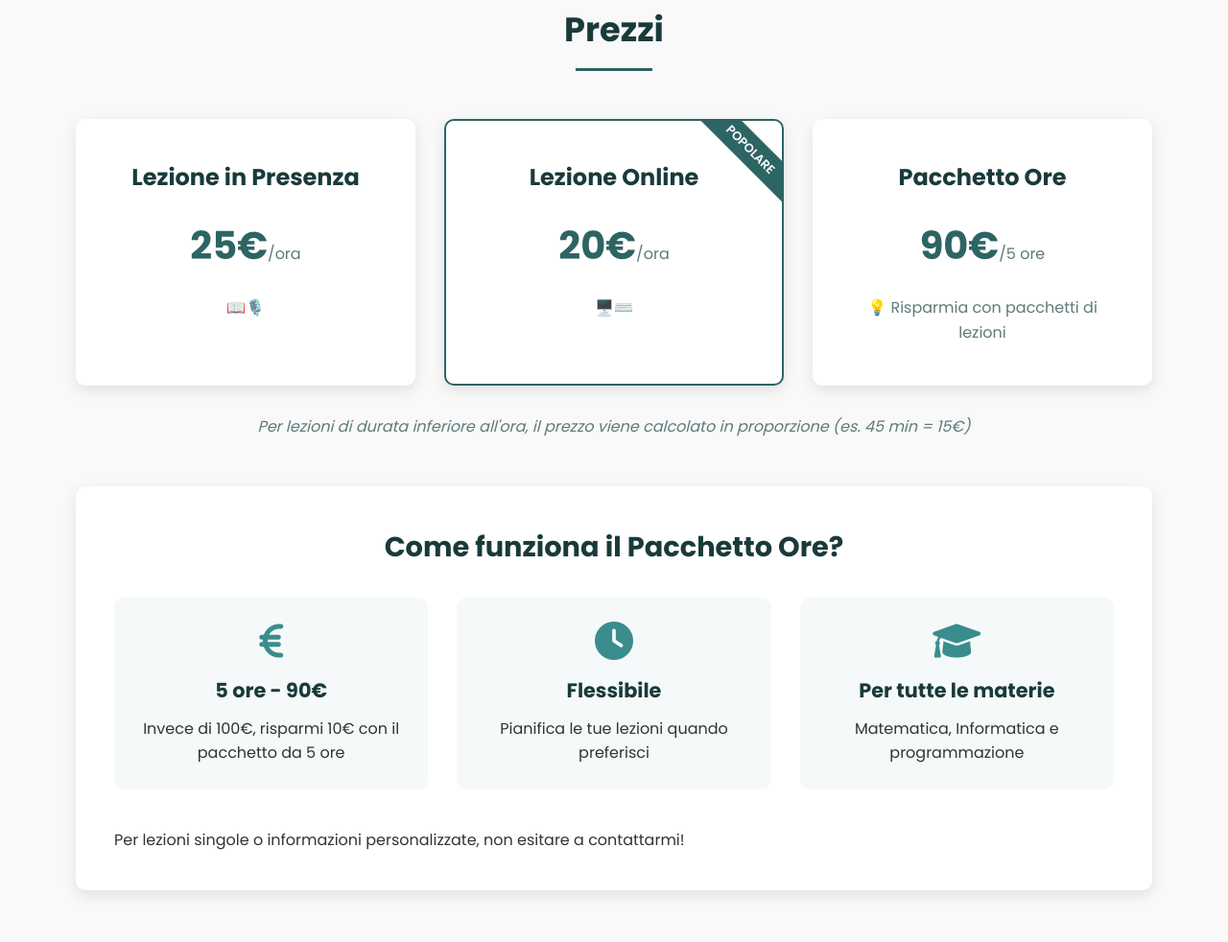
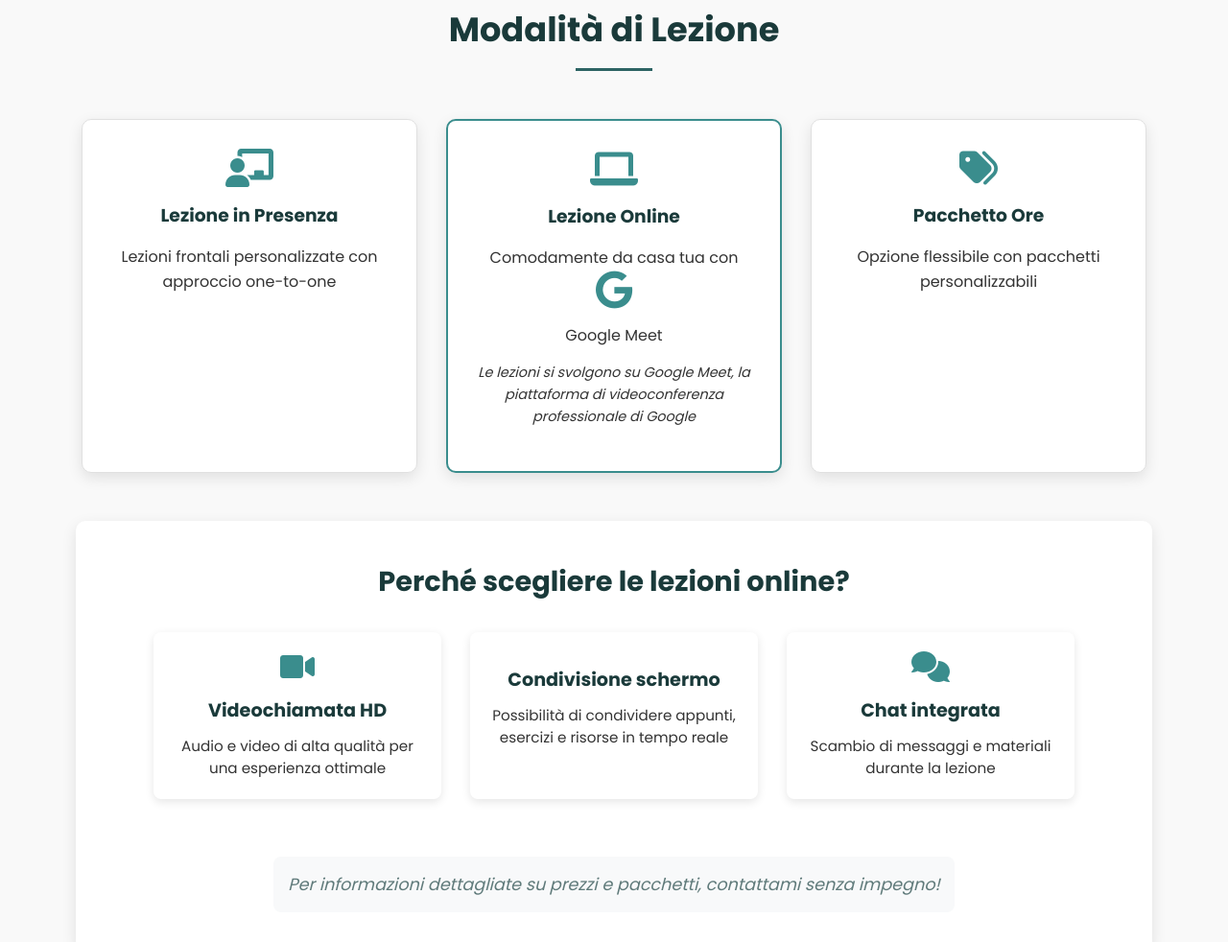
Before and after one commit to G4ps0/loretutor, a plain HTML site: page index.html in a window 1280 px wide. Shown: the part 2604-3586 px from the top of the page at 96% size. Drawn offline with Linux system fonts and the light colour scheme.

```diff
--- a/css/style.css
+++ b/css/style.css
@@ -681,64 +681,124 @@
 
 /* Pricing Section */
 .pricing-options {
-    display: grid;
-    grid-template-columns: repeat(auto-fit, minmax(300px, 1fr));
+    display: flex;
+    justify-content: center;
     gap: 30px;
-    margin-top: 50px;
+    margin-top: 40px;
+    flex-wrap: wrap;
 }
 
 .pricing-option {
     background: white;
-    padding: 40px 30px;
+    padding: 30px 20px;
     border-radius: 10px;
+    box-shadow: var(--shadow);
     text-align: center;
-    box-shadow: var(--shadow);
-    transition: var(--transition);
-    border: 2px solid transparent;
-}
-
-.pricing-option.highlight {
-    border-color: var(--secondary-color);
-    transform: scale(1.05);
+    flex: 1;
+    min-width: 250px;
+    max-width: 350px;
+    transition: transform 0.3s ease;
+    border: 1px solid #e0e0e0;
     position: relative;
     overflow: hidden;
 }
 
-.pricing-option.highlight::before {
-    content: 'POPOLARE';
-    position: absolute;
-    top: 15px;
-    right: -30px;
-    background: var(--secondary-color);
-    color: white;
-    padding: 5px 30px;
-    transform: rotate(45deg);
-    font-size: 0.8rem;
-    font-weight: 600;
+.pricing-option i {
+    font-size: 2.5rem;
+    color: var(--accent-color);
+    margin-bottom: 15px;
+    display: block;
 }
 
 .pricing-option h3 {
-    font-size: 1.5rem;
-    margin-bottom: 20px;
     color: var(--primary-color);
-}
-
-.price {
-    font-size: 2.5rem;
-    font-weight: 700;
-    color: var(--secondary-color);
-    margin-bottom: 20px;
-}
-
-.price span {
-    font-size: 1rem;
-    font-weight: 400;
-    color: var(--text-light);
+    margin-bottom: 15px;
 }
 
 .pricing-option p {
-    margin-top: 15px;
+    color: var(--text-color);
+    margin-bottom: 15px;
+}
+
+.pricing-option.highlight {
+    border: 2px solid var(--accent-color);
+    transform: scale(1.05);
+}
+
+.meet-description {
+    font-size: 0.9rem;
+    color: #555;
+    margin: 10px 0 0;
+    font-style: italic;
+}
+
+.fa-google {
+    color: #4285F4;
+    margin: 0 5px;
+}
+
+.package-details {
+    margin-top: 50px;
+    text-align: center;
+}
+
+.package-details h3 {
+    color: var(--primary-color);
+    margin-bottom: 30px;
+    font-size: 1.8rem;
+}
+
+.package-features {
+    display: flex;
+    justify-content: center;
+    gap: 30px;
+    flex-wrap: wrap;
+    margin-bottom: 30px;
+}
+
+.package-feature {
+    flex: 1;
+    min-width: 250px;
+    max-width: 300px;
+    padding: 20px;
+    background: white;
+    border-radius: 8px;
+    box-shadow: 0 3px 10px rgba(0,0,0,0.1);
+    transition: transform 0.3s ease;
+}
+
+.package-feature:hover {
+    transform: translateY(-5px);
+}
+
+.package-feature i {
+    font-size: 2rem;
+    color: var(--accent-color);
+    margin-bottom: 15px;
+    display: block;
+}
+
+.package-feature h4 {
+    color: var(--primary-color);
+    margin-bottom: 10px;
+    font-size: 1.2rem;
+}
+
+.package-feature p {
+    color: var(--text-color);
+    font-size: 0.95rem;
+    line-height: 1.5;
+}
+
+.package-note {
+    font-style: italic;
     color: var(--text-light);
+    font-size: 1.1rem;
+    margin-top: 30px;
+    padding: 15px;
+    background: #f8f9fa;
+    border-radius: 8px;
+    display: inline-block;
 }
 
 .pricing-note {
--- a/index.html
+++ b/index.html
@@ -124,46 +124,46 @@
 
     <section id="pricing" class="section">
         <div class="container">
-            <h2>Prezzi</h2>
+            <h2>Modalità di Lezione</h2>
             <div class="pricing-options">
                 <div class="pricing-option">
+                    <i class="fas fa-chalkboard-teacher"></i>
                     <h3>Lezione in Presenza</h3>
-                    <div class="price">25€<span>/ora</span></div>
-                    <p>📖🎙️</p>
+                    <p>Lezioni frontali personalizzate con approccio one-to-one</p>
                 </div>
                 <div class="pricing-option highlight">
+                    <i class="fas fa-laptop"></i>
                     <h3>Lezione Online</h3>
-                    <div class="price">20€<span>/ora</span></div>
-                    <p>🖥️⌨️</p>
+                    <p>Comodamente da casa tua con <i class="fab fa-google"></i> Google Meet</p>
+                    <p class="meet-description">Le lezioni si svolgono su Google Meet, la piattaforma di videoconferenza professionale di Google</p>
                 </div>
                 <div class="pricing-option">
+                    <i class="fas fa-tags"></i>
                     <h3>Pacchetto Ore</h3>
-                    <div class="price">90€<span>/5 ore</span></div>
-                    <p>💡 Risparmia con pacchetti di lezioni</p>
+                    <p>Opzione flessibile con pacchetti personalizzabili</p>
                 </div>
             </div>
-            <p class="pricing-note">Per lezioni di durata inferiore all'ora, il prezzo viene calcolato in proporzione (es. 45 min = 15€)</p>
 
             <div class="package-details">
-                <h3>Come funziona il Pacchetto Ore?</h3>
+                <h3>Perché scegliere le lezioni online?</h3>
                 <div class="package-features">
                     <div class="package-feature">
-                        <i class="fas fa-euro-sign"></i>
-                        <h4>5 ore - 90€</h4>
-                        <p>Invece di 100€, risparmi 10€ con il pacchetto da 5 ore</p>
+                        <i class="fas fa-video"></i>
+                        <h4>Videochiamata HD</h4>
+                        <p>Audio e video di alta qualità per una esperienza ottimale</p>
                     </div>
                     <div class="package-feature">
-                        <i class="fas fa-clock"></i>
-                        <h4>Flessibile</h4>
-                        <p>Pianifica le tue lezioni quando preferisci</p>
+                        <i class="fas fa-share-screen"></i>
+                        <h4>Condivisione schermo</h4>
+                        <p>Possibilità di condividere appunti, esercizi e risorse in tempo reale</p>
                     </div>
                     <div class="package-feature">
-                        <i class="fas fa-graduation-cap"></i>
-                        <h4>Per tutte le materie</h4>
-                        <p>Matematica, Informatica e programmazione</p>
+                        <i class="fas fa-comments"></i>
+                        <h4>Chat integrata</h4>
+                        <p>Scambio di messaggi e materiali durante la lezione</p>
                     </div>
                 </div>
-                <p class="package-note">Per lezioni singole o informazioni personalizzate, non esitare a contattarmi!</p>
+                <p class="package-note">Per informazioni dettagliate su prezzi e pacchetti, contattami senza impegno!</p>
             </div>
         </div>
     </section>
```
